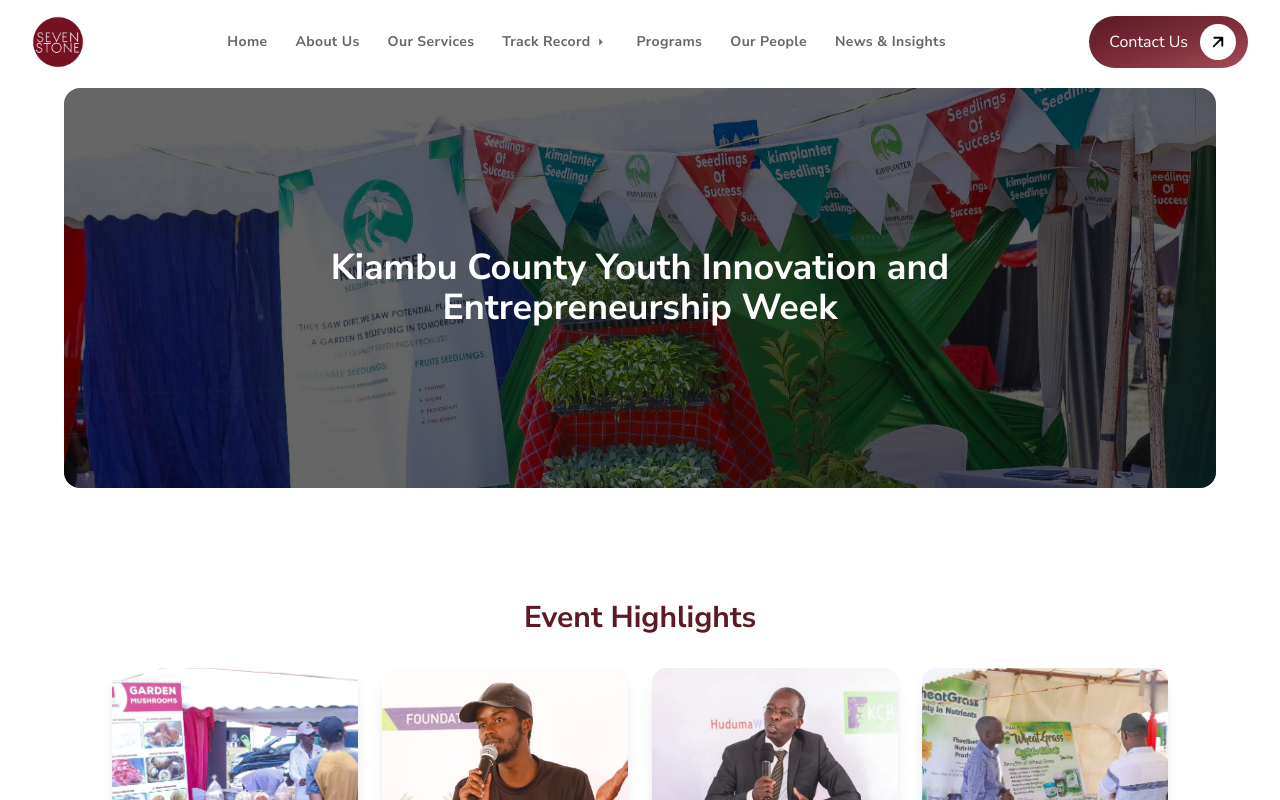
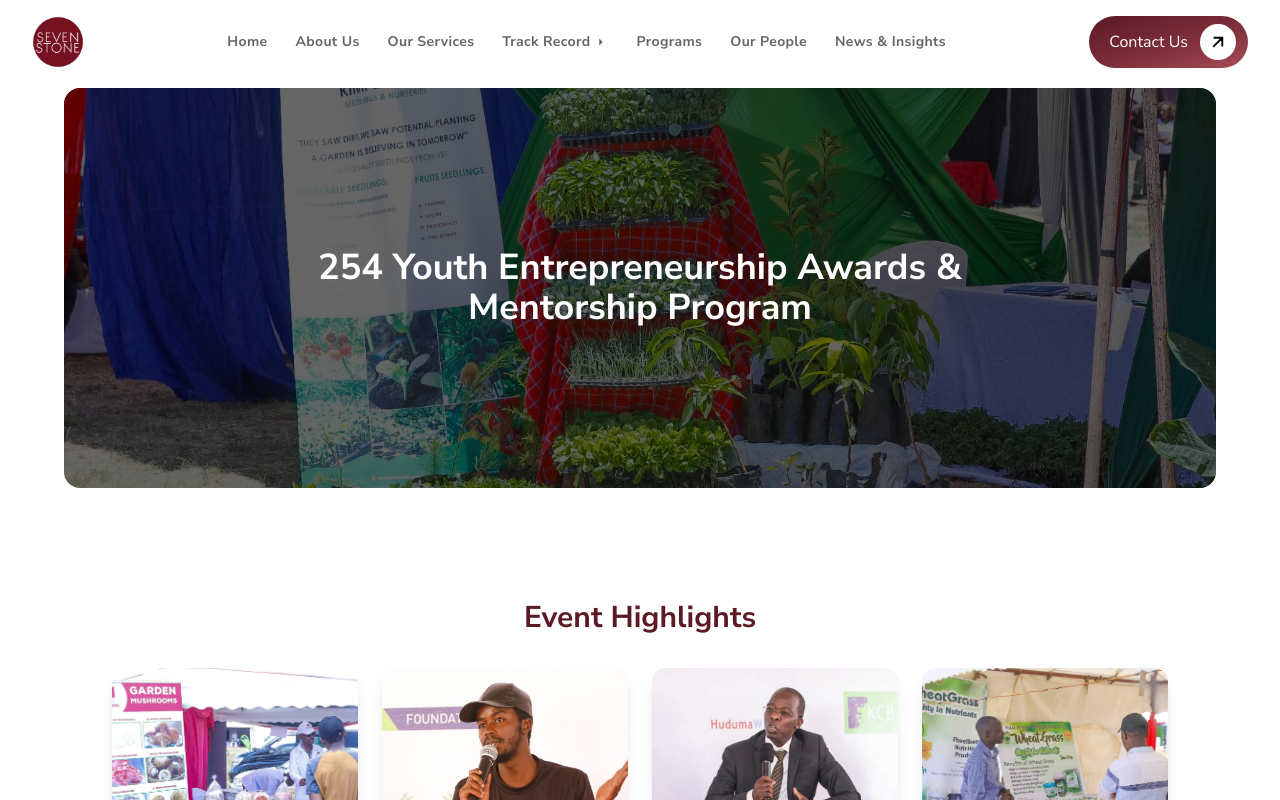
Before and after one commit to sevenstonebiz9-max/seven-stone-client, a Next.js app: page /programs/kiambu-youth-week in a window 1280 px wide. Shown: the top 800 px of the page. Built offline with nearby package versions, Linux system fonts and the light colour scheme.

Commit message:
image optimization

```diff
--- a/components/pages/kiambu-youth-week.tsx
+++ b/components/pages/kiambu-youth-week.tsx
@@ -1,13 +1,11 @@
-"use client";
+'use client'
 
 import Gallery from "@/components/pages/Gallery";
 import Image from "next/image";
 import { motion } from "framer-motion";
 
-
 export default function KiambuYouthWeek() {
-
-   const galleryImages = [
+    const galleryImages = [
     "/images/KIAMBU-COUNTY-YOUTH/image-1.jpg",
     "/images/KIAMBU-COUNTY-YOUTH/image-2.jpg",
     "/images/KIAMBU-COUNTY-YOUTH/image-3.jpg",
@@ -30,13 +28,13 @@ export default function KiambuYouthWeek() {
 
   return (
     <main className="min-h-screen bg-white px-4 lg:px-8">
-       <section className="rounded-2xl mt-20 lg:mt-22 relative w-full min-h-[40vh] lg:min-h-[50vh] overflow-hidden">
+      <section className="rounded-2xl mt-20 lg:mt-22 relative w-full min-h-[40vh] lg:min-h-[50vh] overflow-hidden">
           <Image
               src="/images/KIAMBU-COUNTY-YOUTH/image-16.jpg"
-              alt="Kiambu County Youth Innovation and Entrepreneurship Week"
+              alt="254 Youth Entrepreneurship Awards & Mentorship Program"
               fill
               priority
-              className="object-cover object-top"
+              className="object-cover object-center"
           />
           <div className="absolute inset-0 bg-black/60 flex items-center justify-center">
           <motion.h1
@@ -45,7 +43,7 @@ export default function KiambuYouthWeek() {
               transition={{ duration: 1 }}
               className="text-xl px-4 lg:text-4xl max-w-3xl font-bold text-white text-center"
           >
-            Kiambu County Youth Innovation and Entrepreneurship Week
+            254 Youth Entrepreneurship Awards & Mentorship Program
           </motion.h1>
           </div>
       </section>
@@ -65,3 +63,70 @@ export default function KiambuYouthWeek() {
     </main>
   );
 }
+// "use client";
+
+// import Gallery from "@/components/pages/Gallery";
+// import Image from "next/image";
+// import { motion } from "framer-motion";
+
+
+// export default function KiambuYouthWeek() {
+
+//    const galleryImages = [
+//     "/images/KIAMBU-COUNTY-YOUTH/image-1.jpg",
+//     "/images/KIAMBU-COUNTY-YOUTH/image-2.jpg",
+//     "/images/KIAMBU-COUNTY-YOUTH/image-3.jpg",
+//     "/images/KIAMBU-COUNTY-YOUTH/image-4.jpg",
+//     "/images/KIAMBU-COUNTY-YOUTH/image-5.jpg",
+//     "/images/KIAMBU-COUNTY-YOUTH/image-6.jpg",
+//     "/images/KIAMBU-COUNTY-YOUTH/image-7.jpg",
+//     "/images/KIAMBU-COUNTY-YOUTH/image-8.jpg",
+//     "/images/KIAMBU-COUNTY-YOUTH/image-9.jpg",
+//     "/images/KIAMBU-COUNTY-YOUTH/image-10.jpg",
+//     "/images/KIAMBU-COUNTY-YOUTH/image-11.jpg",
+//     "/images/KIAMBU-COUNTY-YOUTH/image-12.jpg",
+//     "/images/KIAMBU-COUNTY-YOUTH/image-13.jpg",
+//     "/images/KIAMBU-COUNTY-YOUTH/image-14.jpg",
+//     "/images/KIAMBU-COUNTY-YOUTH/image-15.jpg",
+//     "/images/KIAMBU-COUNTY-YOUTH/image-16.jpg",
+//     "/images/KIAMBU-COUNTY-YOUTH/image-17.jpg",
+//     "/images/KIAMBU-COUNTY-YOUTH/image-18.jpg",
+//   ];
+
+//   return (
+//     <main className="min-h-screen bg-white px-4 lg:px-8">
+//        <section className="rounded-2xl mt-20 lg:mt-22 relative w-full min-h-[40vh] lg:min-h-[50vh] overflow-hidden">
+//           <Image
+//               src="/images/KIAMBU-COUNTY-YOUTH/image-16.jpg"
+//               alt="Kiambu County Youth Innovation and Entrepreneurship Week"
+//               fill
+//               priority
+//               className="object-cover object-top"
+//           />
+//           <div className="absolute inset-0 bg-black/60 flex items-center justify-center">
+//           <motion.h1
+//               initial={{ opacity: 0, y: 30 }}
+//               animate={{ opacity: 1, y: 0 }}
+//               transition={{ duration: 1 }}
+//               className="text-xl px-4 lg:text-4xl max-w-3xl font-bold text-white text-center"
+//           >
+//             Kiambu County Youth Innovation and Entrepreneurship Week
+//           </motion.h1>
+//           </div>
+//       </section>
+
+//       <section className="py-16 max-w-6xl mx-auto px-6">
+//         {/* Hero Section */}
+//         {/* <div className="text-center mb-12">
+
+//           <p className="text-gray-700 max-w-3xl mx-auto text-center">
+//             One of Sevenstone’s’ Signature Events Focusing on Entrepreneurship Excellence,  The 254 Youth Entrepreneurship Awards & Mentorship Program  “254Yeamp” gives young entrepreneurs an opportunity to get recognized for their entrepreneurship prowess, meet and network with Captain’s of Industries, potential investors and business partners.
+//           </p>
+//         </div> */}
+
+//         {/* Shared reusable gallery */}
+//         <Gallery title="Event Highlights" images={galleryImages} />
+//       </section>
+//     </main>
+//   );
+// }
```
